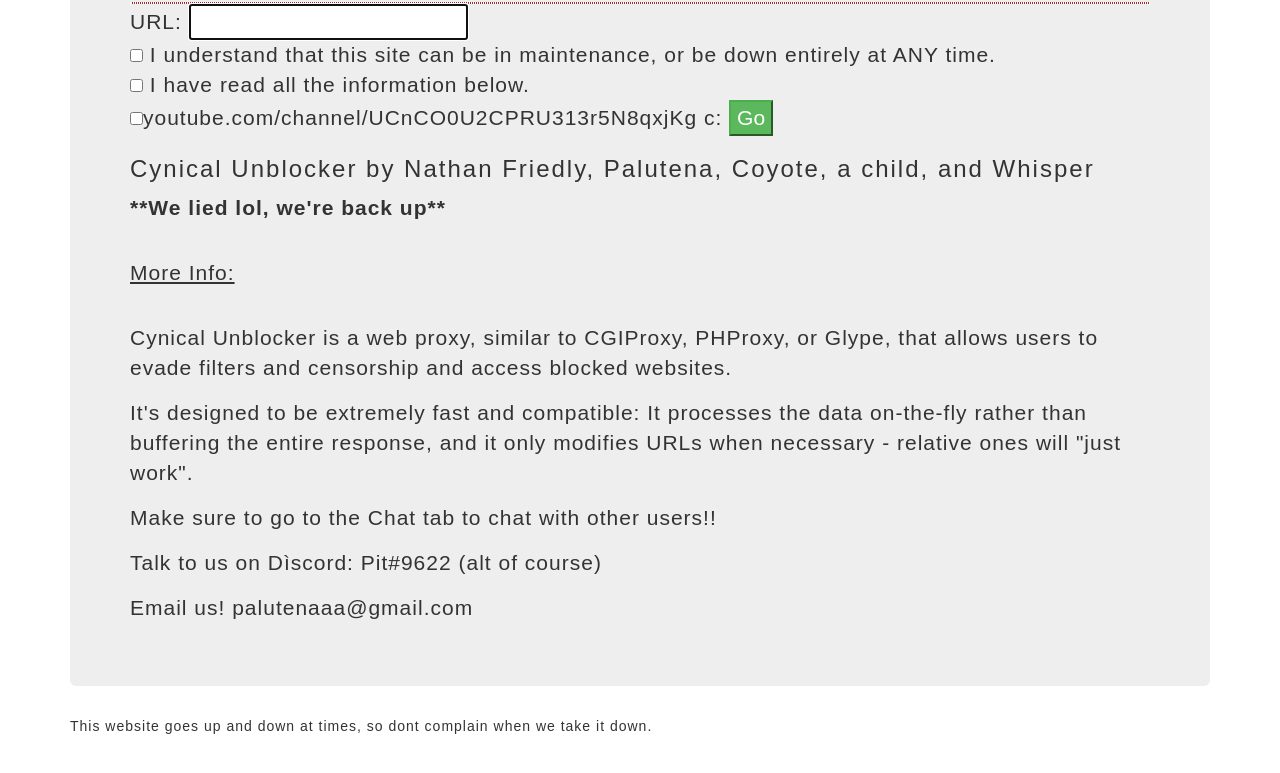
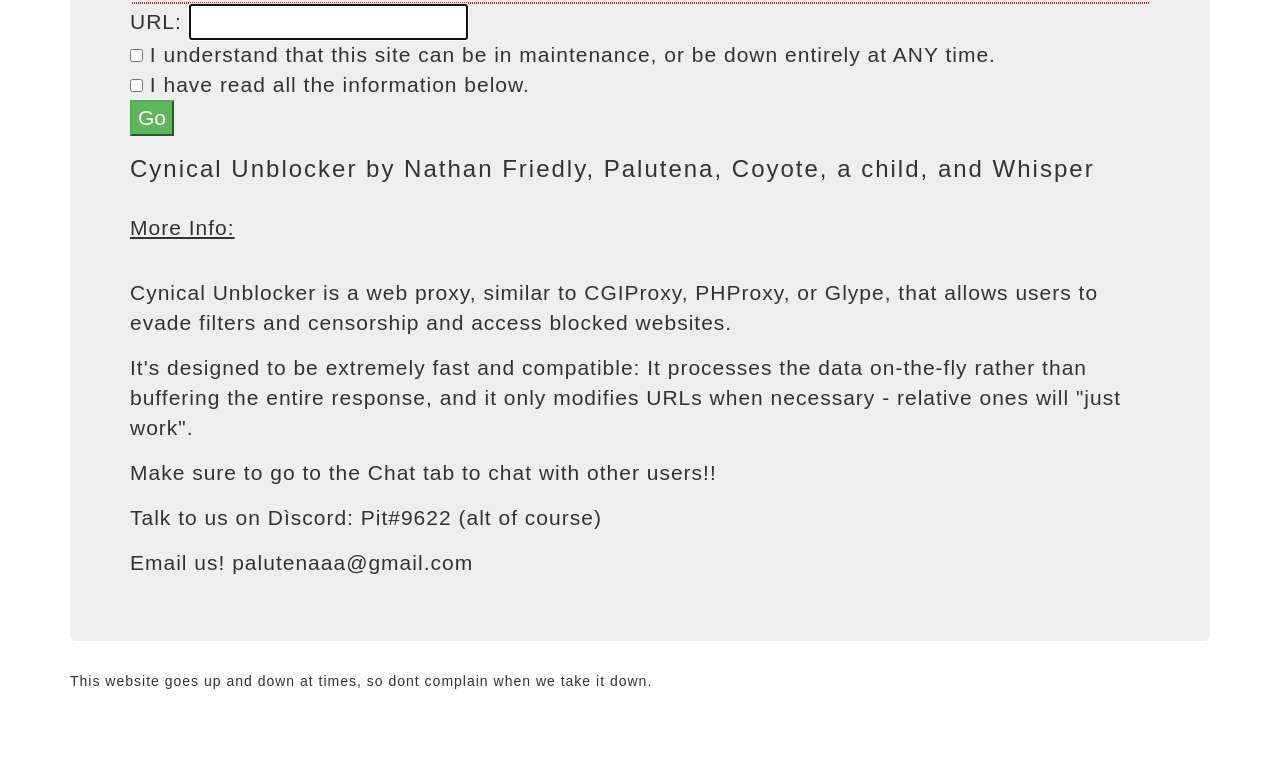
Before and after one commit to ceejcake/Pioneer-Unblocker-Master, a website: page public/index.html in a window 1280 px wide. Shown: the part 145-918 px from the top of the page. After the commit the page ends 876 px from the top, so only its background shows below. Drawn offline with nearby package versions, Linux system fonts and the light colour scheme; a web font is replaced by a local one.

Commit message:
Update index.html

```diff
--- a/public/index.html
+++ b/public/index.html
@@ -159,7 +159,7 @@
 					<input type="text" id="url" name="url" autofocus="autofocus" required> <br>
 		<input type="checkbox" name="check1" value="I understand that this site can be in maintenance, or be down entirely at ANY time." required> I understand that this site can be in maintenance, or be down entirely at ANY time.<br>
 		<input type="checkbox" name="check2" value="I have read all the information below." required> I have read all the information below.<br>
-		<input type="checkbox" name="check3" value="<a href="youtube.com/channel/UCnCO0U2CPRU313r5N8qxjKg">youtube.com/channel/UCnCO0U2CPRU313r5N8qxjKg c:</a>
+
 
           <input type="submit" value="Go" class="btn-success">
         </p>
@@ -169,8 +169,9 @@
 
       <h3>Cynical Unblocker by Nathan Friedly, Palutena, Coyote, a child, and Whisper</h3>
 
-	<p><strong>**We lied lol, we're back up**</strong></p>
+		<script src="https://apis.google.com/js/platform.js"></script>
 
+<div class="g-ytsubscribe" data-channelid="UCnCO0U2CPRU313r5N8qxjKg" data-layout="full" data-count="default"></div>
 
 
 			<br><p><u>More Info:</u></p><br>
```
